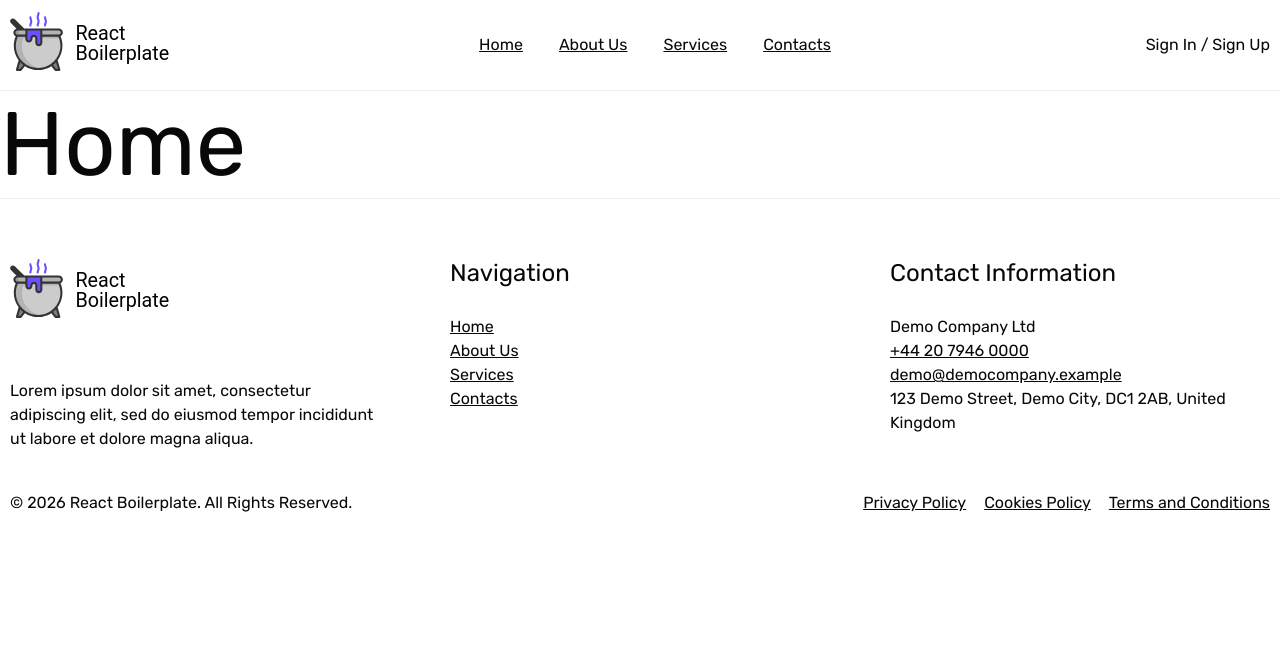
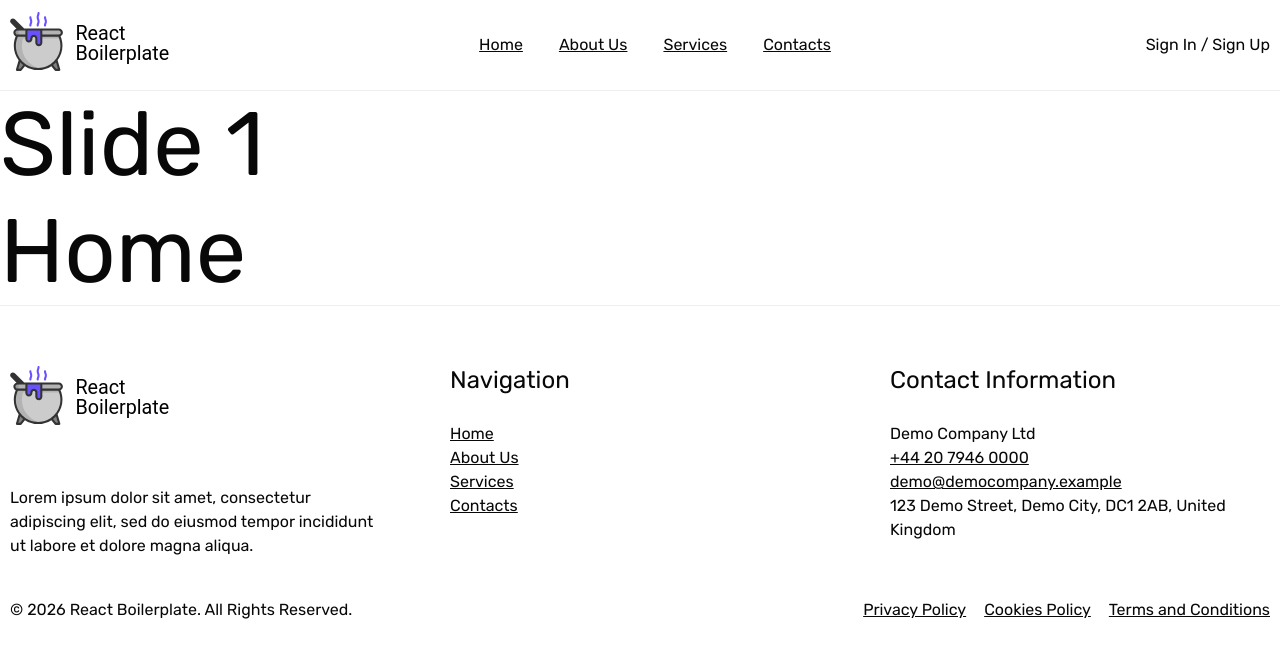
Before and after one commit to dmitryjast/boilerplate-react, a React (Vite) app: page / in a window 1280 px wide. Shown: the top 658 px of the page. Built offline with nearby package versions, Linux system fonts and the light colour scheme.

Commit message:
Added part of the home slider component

```diff
--- a/package.json
+++ b/package.json
@@ -19,6 +19,7 @@
     "react-hook-form": "^7.76.1",
     "react-router-dom": "^7.16.0",
     "sass": "^1.100.0",
+    "swiper": "^14.0.1",
     "zod": "^4.4.3"
   },
   "devDependencies": {
--- a/src/components/Hero/HeroHome.tsx
+++ b/src/components/Hero/HeroHome.tsx
@@ -1,9 +1,50 @@
+import type { ReactNode } from 'react';
+
+import { Swiper, SwiperSlide } from 'swiper/react'
+import 'swiper/css'
+import { Autoplay, Pagination } from 'swiper/modules'
+
 import "./Hero.scss";
 
-export default function HeroHome() {
+interface SliderItem {
+    title?: string;
+    description?: string;
+    actions?: ReactNode;
+    background?: string;
+}
+
+interface SliderProps {
+    items: SliderItem[];
+    autoplay: boolean;
+    autoplayTiming: number;
+    pagination: boolean;
+}
+
+export default function HeroHome({items, autoplay, autoplayTiming, pagination}:SliderProps) {
     return(
-        <>
-
-        </>
+        <Swiper
+            modules={[Autoplay, Pagination]}
+            autoplay={autoplay ? { delay: autoplayTiming } : false}
+            pagination={pagination ? { clickable: true } : false}
+        >
+            {items?.map((item, index) => (
+                <SwiperSlide key={index}>
+                    <div
+                        className="slide-wrapper"
+                        style={item.background ? { backgroundImage: `url(${item.background})` } : undefined}
+                    >
+                        <div className="content-wrapper">
+                            {item.title && (
+                                <h1>{item.title}</h1>
+                            )}
+                            {item.description && (
+                                <p>{item.description}</p>
+                            )}
+                            {item.actions}
+                        </div>
+                    </div>
+                </SwiperSlide>
+            ))}
+        </Swiper>
     )
 }
--- a/src/pages/HomePage/Home.tsx
+++ b/src/pages/HomePage/Home.tsx
@@ -1,8 +1,27 @@
+import HeroHome from "../../components/Hero/HeroHome";
+
 import "./Home.scss";
 
 export default function Home() {
     return(
         <>
+            <HeroHome
+                items={[
+                    {
+                        title: "Slide 1",
+                    },
+                    {
+                        title: "Slide 2",
+                    },
+                    {
+                        title: "Slide 3",
+                    }
+                ]}
+            autoplay={false}
+            autoplayTiming={3000}
+            pagination={true}
+
+            />
             <h1>Home</h1>
         </>
     )
```
Also changed, not shown: 1 other file (tests, documents, lock files or other folders).
